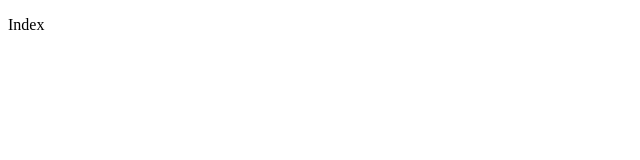
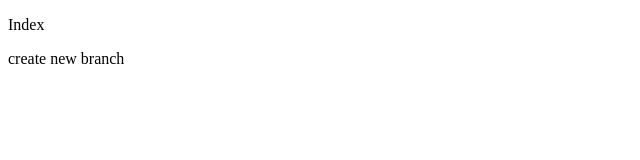
Before and after one commit to yoshiaki-itagaki/rakus, a plain HTML site: page index.html in a window 1280 px wide. Shown: the full height of the page, 0-640 px from the left. Drawn offline with Linux system fonts and the light colour scheme.

Commit message:
add create new branch

```diff
--- a/index.html
+++ b/index.html
@@ -9,5 +9,6 @@
 
 <body>
 	<p>Index</p>
+	 create new branch
 </body>
 </html>
```
